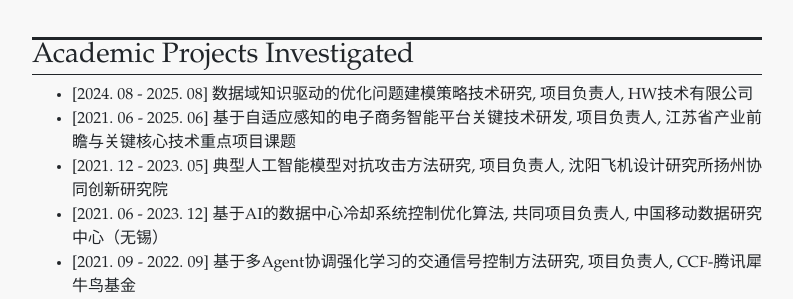
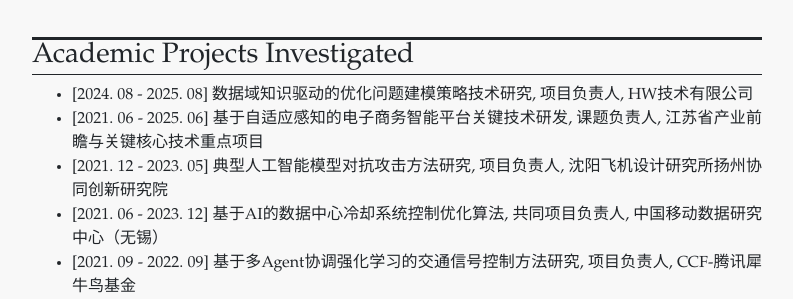
Before and after one commit to wanyuanwang/wanyuanwang.github.io, a Jekyll site: the page built from index.html, in a window 1280 px wide. Shown: the part 1401-1700 px from the top of the page, without its empty margins (243-1036 px from the left). Built offline with Jekyll 4.4.1, drawn with Linux system fonts in a browser that asks for light colours.

Commit message:
Update academic_projects.yml

```diff
--- a/_data/academic_projects.yml
+++ b/_data/academic_projects.yml
@@ -3,7 +3,7 @@
   name_eng: "数据域知识驱动的优化问题建模策略技术研究, 项目负责人, HW技术有限公司"
 -
   date: "2021. 06 - 2025. 06"
-  name_eng: "基于自适应感知的电子商务智能平台关键技术研发, 项目负责人, 江苏省产业前瞻与关键核心技术重点项目课题"
+  name_eng: "基于自适应感知的电子商务智能平台关键技术研发, 课题负责人, 江苏省产业前瞻与关键核心技术重点项目"
 -
   date: "2021. 12 - 2023. 05"
   name_eng: "典型人工智能模型对抗攻击方法研究, 项目负责人, 沈阳飞机设计研究所扬州协同创新研究院"
```
